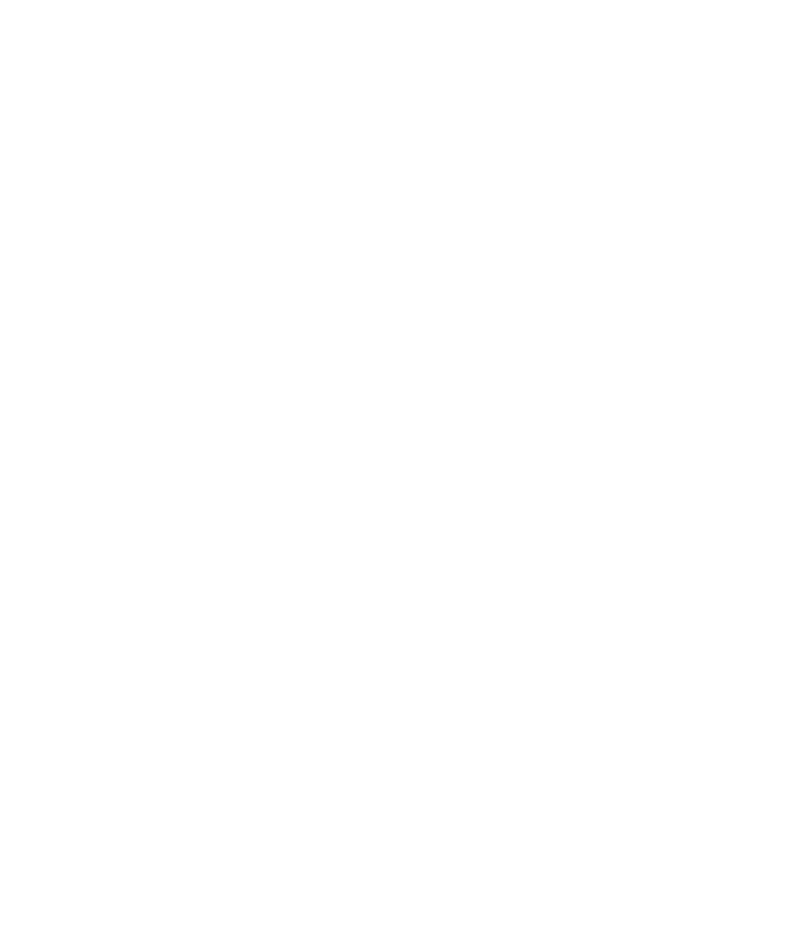
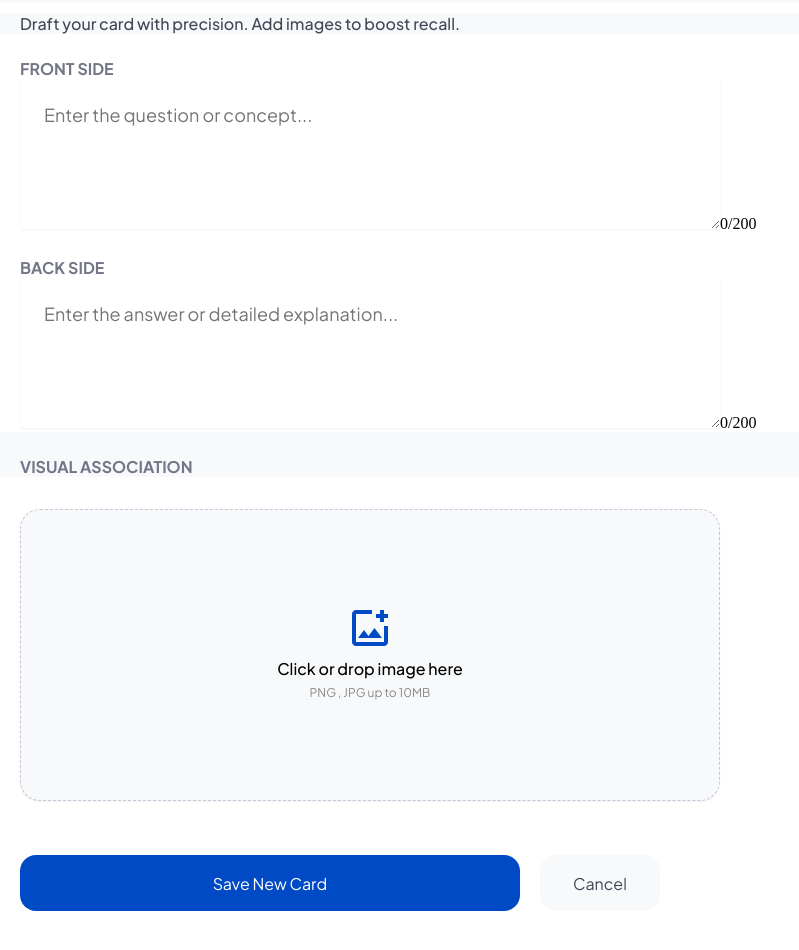
Before and after one commit to kaiqueprog21-cloud/flashcards, a Nuxt app: page /new-card in a window 1280 px wide. Before the commit this address had no page. Shown: the part 148-1098 px from the top of the page, without its empty margins (0-799 px from the left). Before the commit the page ends 800 px from the top, so only its background shows below. Built offline with nearby package versions, Linux system fonts and the light colour scheme.

Commit message:
new cards page

```diff
--- /dev/null
+++ b/app/components/input/index.vue
@@ -0,0 +1,23 @@
+<style scoped>
+    @import "./style.css";
+</style>
+
+<script setup>
+   import { ref } from 'vue'
+
+    const frontText = ref('')
+    defineProps({
+        title: String,
+
+        placeholder: {
+            type: String,
+            default: 'Enter the question or concept...'
+        }
+    })
+</script>
+
+<template>
+    <h3 class="front-side">{{ title }}</h3>
+    <textarea v-model="frontText" class="front-text" maxlength="200" rows="4" cols="20" :placeholder="placeholder"></textarea>
+    <span>{{ frontText.length }}/200</span>
+</template>
--- /dev/null
+++ b/app/components/input/style.css
@@ -0,0 +1,43 @@
+.front-side{
+    font-family: "Plus Jakarta Sans";
+    padding-left: 20px;
+    padding-top: 24px;
+    font-size: 16px;
+    color: #737686;
+    }
+
+.back-side{
+    font-family: "Plus Jakarta Sans";
+    padding-left: 20px;
+    padding-top: 24px;
+    font-size: 16px;
+    color:#737686;
+    }
+
+.front-text {
+    margin-left: 20px;
+    width: 100%;
+    max-width: 700px;
+    height: 150px;
+    min-height: 100px;
+    max-height: 300px;
+    padding: 24px;
+    border: none;
+    box-shadow: 0px 1px 2px 0px #0000000D;
+    font-family: "Plus Jakarta Sans";
+    font-size: 18px;
+    }
+
+.back-text{
+    margin-left: 20px;
+    width: 100%;
+    max-width: 700px;
+    height: 150px;
+    min-height: 100px;
+    max-height: 300px;
+    padding: 24px;
+    border: none;
+    box-shadow: 0px 1px 2px 0px #0000000D;
+    font-family: "Plus Jakarta Sans";
+    font-size: 18px;
+    }
--- /dev/null
+++ b/app/pages/new-card.vue
@@ -0,0 +1,38 @@
+<style scoped>
+@import './style.css';
+</style>
+<script setup>
+    import Input from '@/components/input';
+    import { ref } from 'vue'
+
+   const fileInput = ref(null)
+   const selectedImage = ref(null)
+
+    function openfileselector() {
+        fileInput.value.click()
+    }
+
+    function handleFileSelected(event) {
+        const file = event.target.files[0]
+        selectedImage.value = file
+        console.log(file)
+    }
+
+</script>
+<template>
+    <h2 class="new-card">Create a new card</h2>
+    <p class="texts">Draft your card with precision. Add images to boost recall.</p>
+        <Input title="FRONT SIDE" placeholder="Enter the question or concept..."/>
+        <Input title="BACK SIDE" placeholder="Enter the answer or detailed explanation..."/>
+    <h3 class="association">VISUAL ASSOCIATION</h3>
+        <div class="files" @click="openfileselector">
+            <input type="file" ref="fileInput" accept=".png,.jpg,.jpeg" style="display: none" @change="handlefileselected"/>
+            <div class="upload-content">
+                <img src="/icons/icone-image.svg"/>
+                <p>Click or drop image here</p>
+                <span>PNG , JPG up to 10MB</span>
+            </div>
+        </div>
+    <button class="save">Save New Card</button>
+    <button class="cancel">Cancel</button>
+</template>
--- a/app/pages/style.css
+++ b/app/pages/style.css
@@ -1,5 +1,78 @@
+*{background-color: #F7F9FB;}
+
 .cards-container {
     display: flex;
     gap: 16px;
     margin-top: 16px;
-}
+    }
+.new-card {
+    padding-left: 20px;
+    padding-top: 32px;
+    font-family: "Plus Jakarta Sans";
+    font-weight: 800;
+    font-size: 28px;
+    }
+.texts {
+    font-family: "Plus Jakarta Sans";
+    padding-left: 20px;
+    margin-top: 10px;
+    font-weight: 500;
+    font-size: 16px;
+    color: #434655
+    }
+.files {
+    border: 1px dashed #C3C6D7;
+    border-radius: 20px;
+    width: 100%;
+    max-width: 700px;
+    height: 292px;
+    min-height: 100px;
+    max-height: 300px;
+    box-shadow: 0px 1px 2px 0px #0000000D;
+    margin-top: 32px;
+    margin-bottom: 30px;
+    margin-left: 20px;
+    display: flex;
+    flex-direction: column;
+    align-items: center;
+    justify-content: center;
+    text-align: center;
+    }
+.association {
+    font-family: "Plus Jakarta Sans";
+    padding-left: 20px;
+    padding-top: 24px;
+    font-size: 16px;
+    color:#737686;
+    }
+.upload-content p {
+    font-family: "Plus Jakarta Sans";
+    font-size: 16px;
+    font-weight: 500;
+    margin-bottom: 4px;
+    }
+.upload-content span {
+    font-family: "Plus Jakarta Sans";
+    font-size: 12px;
+    color: #888;
+    }
+.save {
+    font-family: "Plus Jakarta Sans";
+    background-color: #004AC6;
+    color: #FFFFFF;
+    border: none;
+    border-radius: 16px;
+    height: 56px;
+    width: 500px;
+    margin: 24px 20px 90px 20px;
+    font-size: 16px;
+    }
+.cancel {
+    font-family: "Plus Jakarta Sans";
+    color: #434655;
+    border: none;
+    border-radius: 16px;
+    height: 56px;
+    width: 120px;
+    font-size: 16px;
+    }
```
Also changed, not shown: public/icons/icone-image.svg (added).
